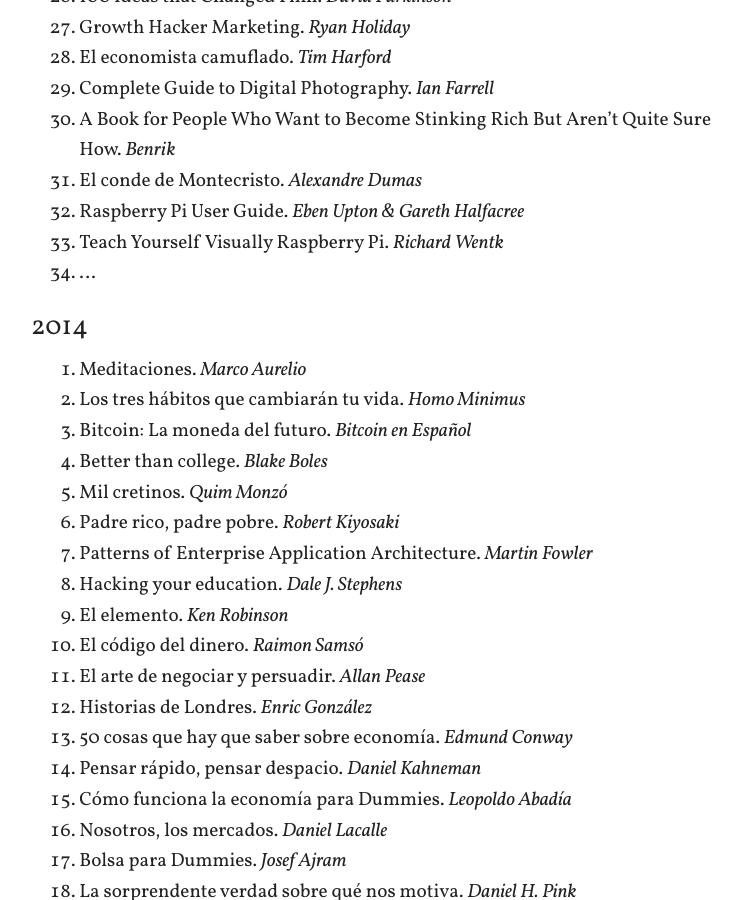
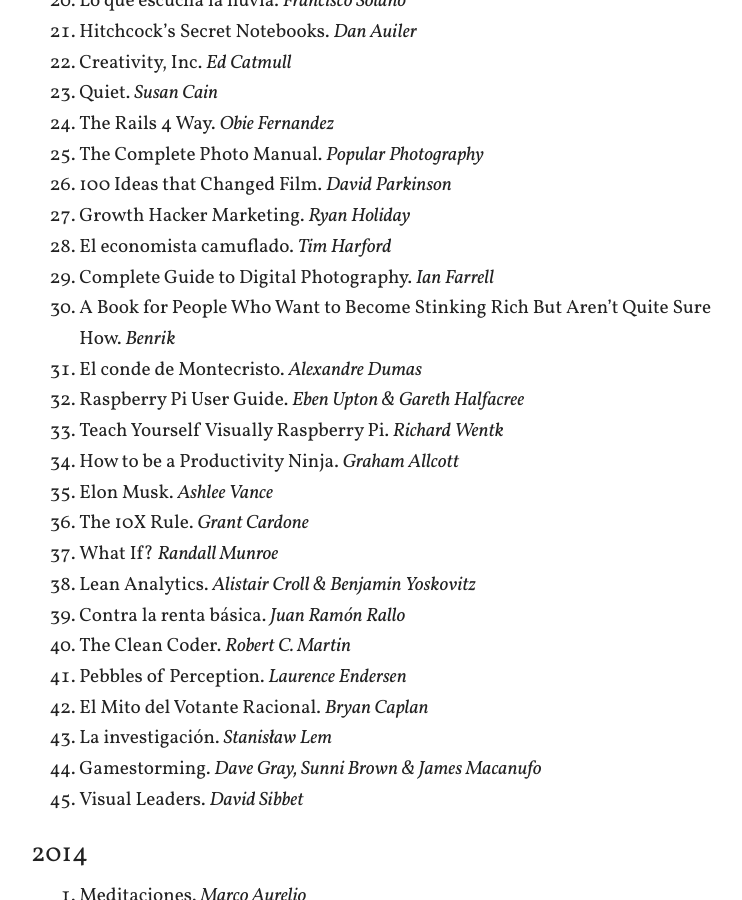
Before and after one commit to arturoherrero/arturoherrero.com, a Jekyll site: the page built from books.md, in a window 1280 px wide and 900 px high, scrolled down 1104 px. Shown: the whole window, without its empty margins (249-991 px from the left). Built offline with Jekyll 4.4.1, drawn with Linux system fonts in a browser that asks for light colours; some of the changed text lies outside the part shown.

Commit message:
Update book list

```diff
--- a/books.md
+++ b/books.md
@@ -7,6 +7,13 @@
 ## Reading List
 
 I love reading. This is the complete list of all books that I read in my life.
+
+### 2016
+1. Ruby Cookbook. *Lucas Carlson & Leonard Richardson*
+2. 344 Questions. *Stefan G. Bucher*
+3. The Nearest Thing To Life. *James Wood*
+4. ...
+
 
 ### 2015
 1. Programming Grails. *Burt Beckwith*
@@ -42,7 +49,18 @@
 31. El conde de Montecristo. *Alexandre Dumas*
 32. Raspberry Pi User Guide. *Eben Upton & Gareth Halfacree*
 33. Teach Yourself Visually Raspberry Pi. *Richard Wentk*
-34. ...
+34. How to be a Productivity Ninja. *Graham Allcott*
+35. Elon Musk. *Ashlee Vance*
+36. The 10X Rule. *Grant Cardone*
+37. What If? *Randall Munroe*
+38. Lean Analytics. *Alistair Croll & Benjamin Yoskovitz*
+39. Contra la renta básica. *Juan Ramón Rallo*
+40. The Clean Coder. *Robert C. Martin*
+41. Pebbles of Perception. *Laurence Endersen*
+42. El Mito del Votante Racional. *Bryan Caplan*
+43. La investigación. *Stanisław Lem*
+44. Gamestorming. *Dave Gray, Sunni Brown & James Macanufo*
+45. Visual Leaders. *David Sibbet*
 
 
 ### 2014
@@ -117,7 +135,7 @@
 23. Instant Markdown. *Arturo Herrero :Þ*
 24. Personal Development for Smart People. *Steve Pavlina*
 25. Practical Vim. *Drew Neil*
-26. Refactoring: Ruby Edition. *Jay Fields & Shane Harvie & Martin Fowler*
+26. Refactoring: Ruby Edition. *Jay Fields, Shane Harvie & Martin Fowler*
 27. Juliet, desnuda. *Nick Hornby*
 28. The Mammoth Book of Street Art. *Jake*
 29. Code Complete. *Steve McConnell*
```
